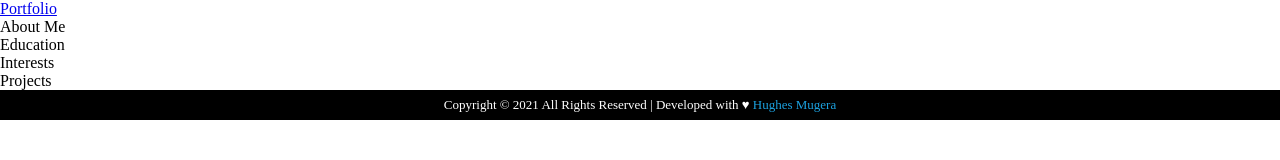
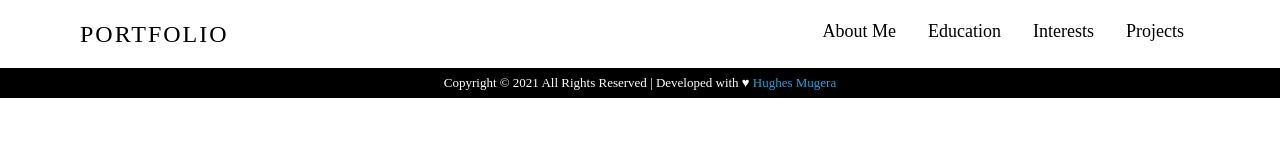
Before and after one commit to MugeraH/my-portfolio, a plain HTML site: page index.html in a window 1280 px wide. Drawn offline with Linux system fonts and the light colour scheme.

Commit message:
replace div with class navbar with html nav element and add styles for the nav and nav-links

```diff
--- a/css/styles.css
+++ b/css/styles.css
@@ -5,6 +5,47 @@
 }
 body {
   /* font-family: Arial, Helvetica, sans-serif; */
+}
+
+nav {
+  width: 100%;
+  padding: 20px 80px;
+  display: flex;
+  justify-content: space-between;
+  align-items: center;
+  color: black;
+}
+nav .logo {
+  color: inherit;
+  font-size: 24px;
+  text-decoration: none;
+  font-weight: 500;
+  letter-spacing: 2px;
+  text-transform: uppercase;
+}
+nav ul {
+  display: flex;
+  position: relative;
+}
+nav ul li {
+  list-style: none;
+  position: relative;
+}
+
+.nav-links li a {
+  position: relative;
+  display: inline-block;
+  margin: 0 15px;
+  color: inherit;
+  text-decoration: none;
+  font-size: 18px;
+  cursor: pointer;
+  padding-bottom: 5px;
+  border: 1px solid white;
+}
+
+.nav-links li a:hover {
+  border-bottom: 2px solid rgb(28, 162, 224);
 }
 .footer {
   font-size: 13px;
--- a/index.html
+++ b/index.html
@@ -8,15 +8,16 @@
     <title>Portfolio | Hughes Mugera</title>
   </head>
   <body>
-    <div class="navbar">
+    <nav>
       <a href="#" class="logo">Portfolio</a>
       <ul class="nav-links">
-        <li><a href="#profile"></a>About Me</li>
-        <li><a href="#education"></a>Education</li>
-        <li><a href="#interests"></a>Interests</li>
-        <li><a href="#projects"></a>Projects</li>
+        <li><a href="#profile">About Me</a></li>
+        <li><a href="#education">Education</a></li>
+        <li><a href="#interests">Interests</a></li>
+        <li><a href="#projects">Projects</a></li>
       </ul>
-    </div>
+    </nav>
+
     <div class="container">
       <div class="profile"></div>
       <div class="education"></div>
```
